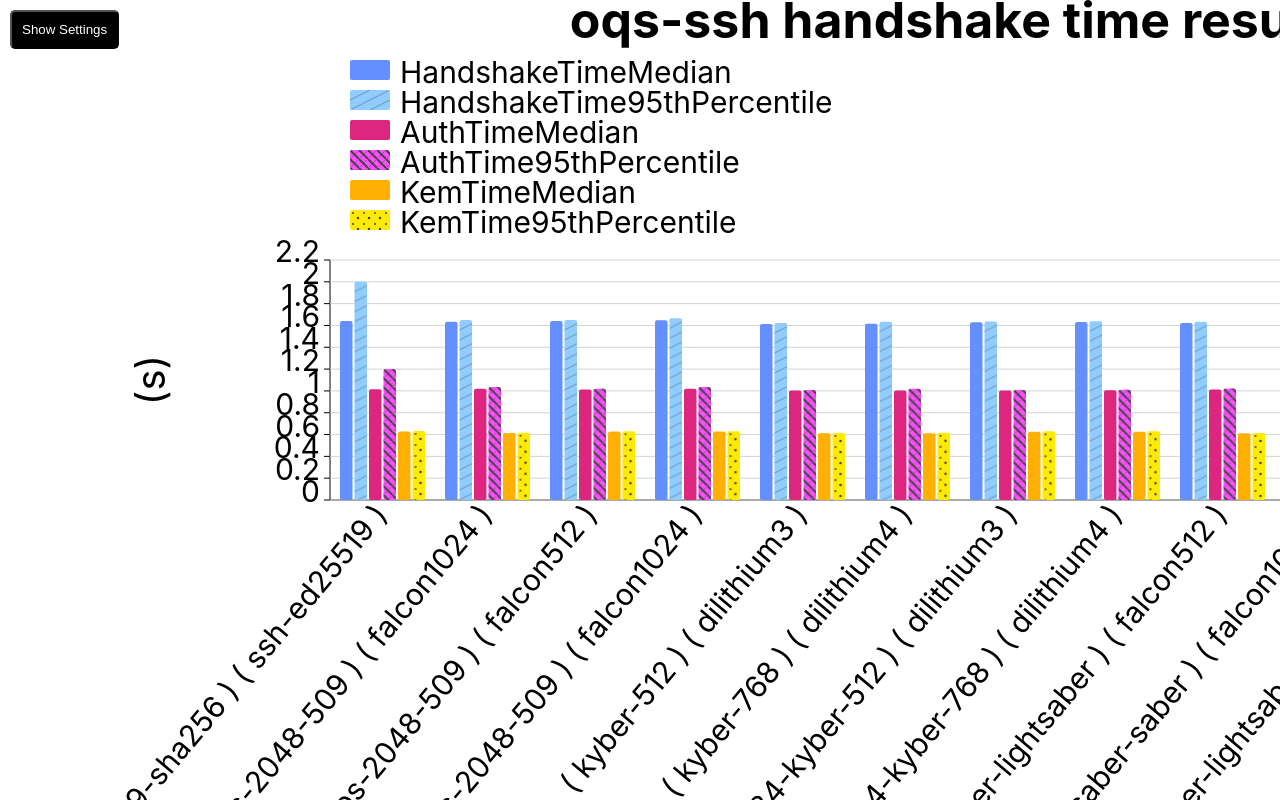
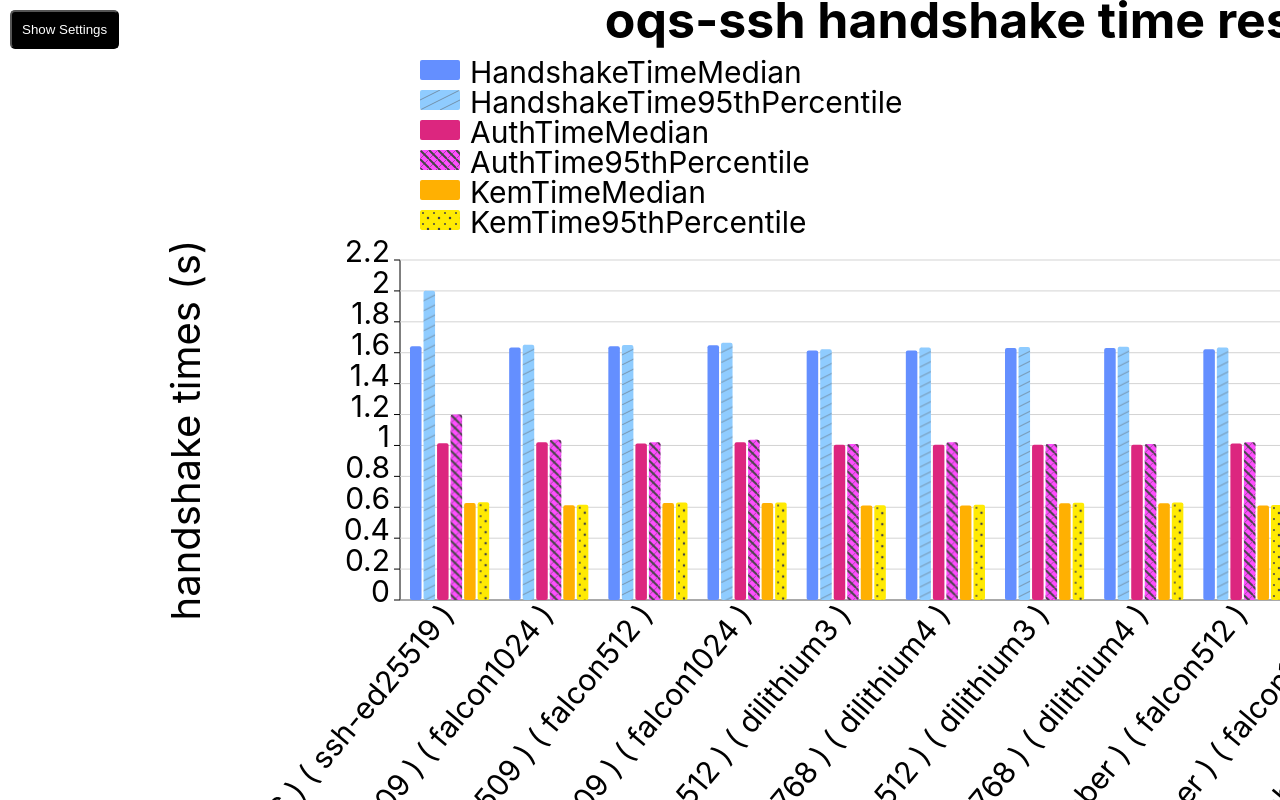
Before and after one commit to frankimhof/oqs-ssh-viz, a React (Create React App) app: page / in a window 1280 px wide. Shown: the top 800 px of the page. Built offline with nearby package versions, Linux system fonts and the light colour scheme.

Commit message:
bigger plot, changed ylabel to 'handshake times (s)'

```diff
--- a/src/BarPlot.tsx
+++ b/src/BarPlot.tsx
@@ -35,7 +35,7 @@ const legendFontSize=30;
 const titleFontSize=50;
 
 const BarPlot: React.FC<Props> = ({title, data, xAccessor, yAccessors, legend, yGridLine=true, barSpacing=1, barGroupSpacing=5}) =>{
-  const plotDimensions:PlotDimensions = createDimensions(1600, 1400, 330, 10, (legend.length+1)*legendFontSize+titleFontSize, 900);
+  const plotDimensions:PlotDimensions = createDimensions(1600, 1500, 400, 10, (legend.length+1)*legendFontSize+titleFontSize, 900);
   const {width, height, boundedHeight, boundedWidth, marginTop, marginLeft} = plotDimensions;
   const entryWidth = boundedWidth/data.length;//The max width for each DataEntry.
   const numberOfBarsPerGroup = yAccessors.length;
@@ -56,7 +56,7 @@ const BarPlot: React.FC<Props> = ({title, data, xAccessor, yAccessors, legend, y
         <Title titleFontSize={titleFontSize} plotDimensions={plotDimensions}>{title}</Title>
         <Legend marginTop={titleFontSize+10} marginLeft={20} items={legend} plotDimensions={plotDimensions} legendFontSize={30}/>
         <g transform={`translate(${marginLeft}, ${marginTop})`}>
-          <Axes yScale={yScale} plotDimensions={plotDimensions} lineColor={"black"} yLabel={"(s)"} yLabelFontSize={40} yTicksFontSize={30}/>
+          <Axes yScale={yScale} plotDimensions={plotDimensions} lineColor={"black"} yLabel={"handshake times (s)"} yLabelFontSize={40} yTicksFontSize={30}/>
           {yGridLine && <GridLine axis="y" scale={yScale} plotDimensions={plotDimensions}/>}
           {data.map((d, index)=>{
             return(
```
